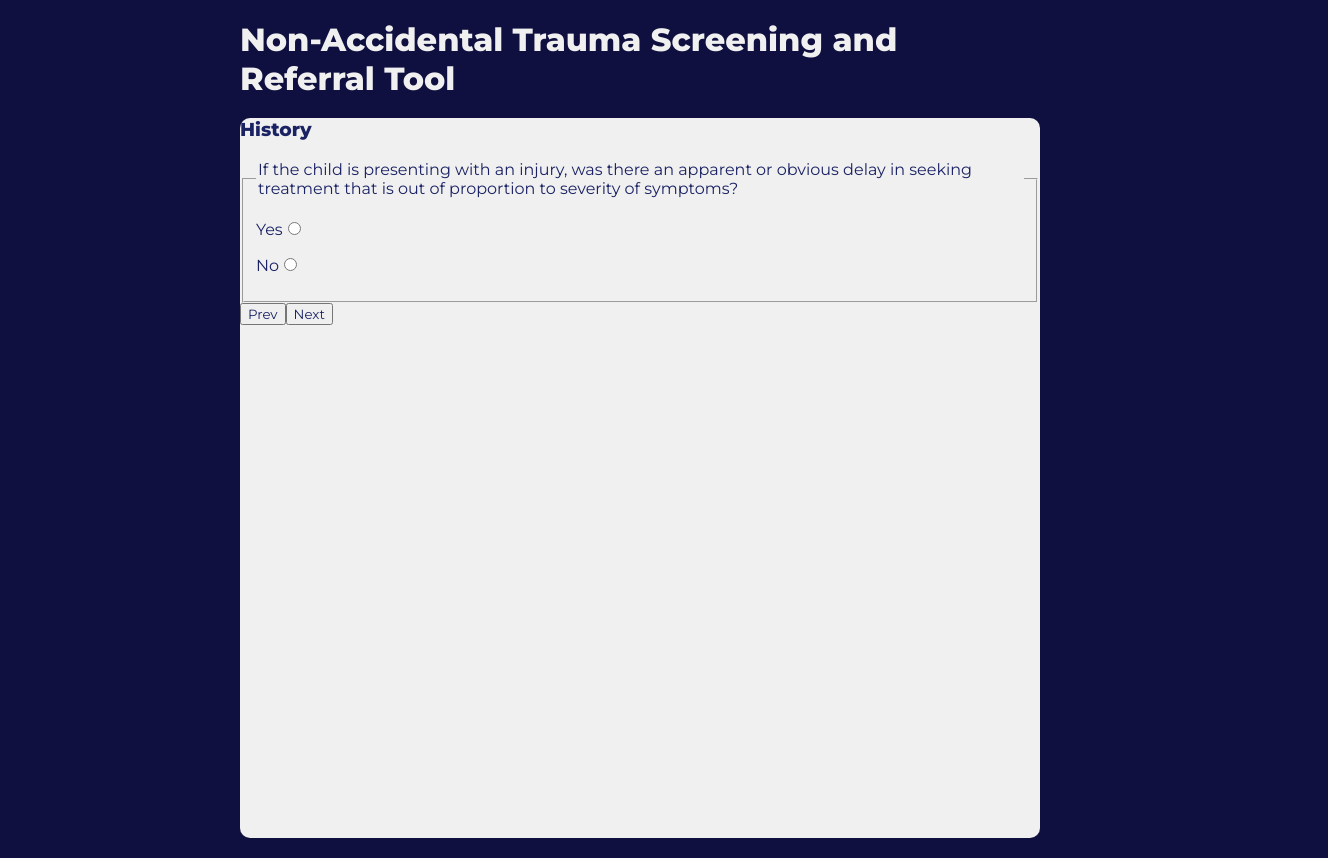
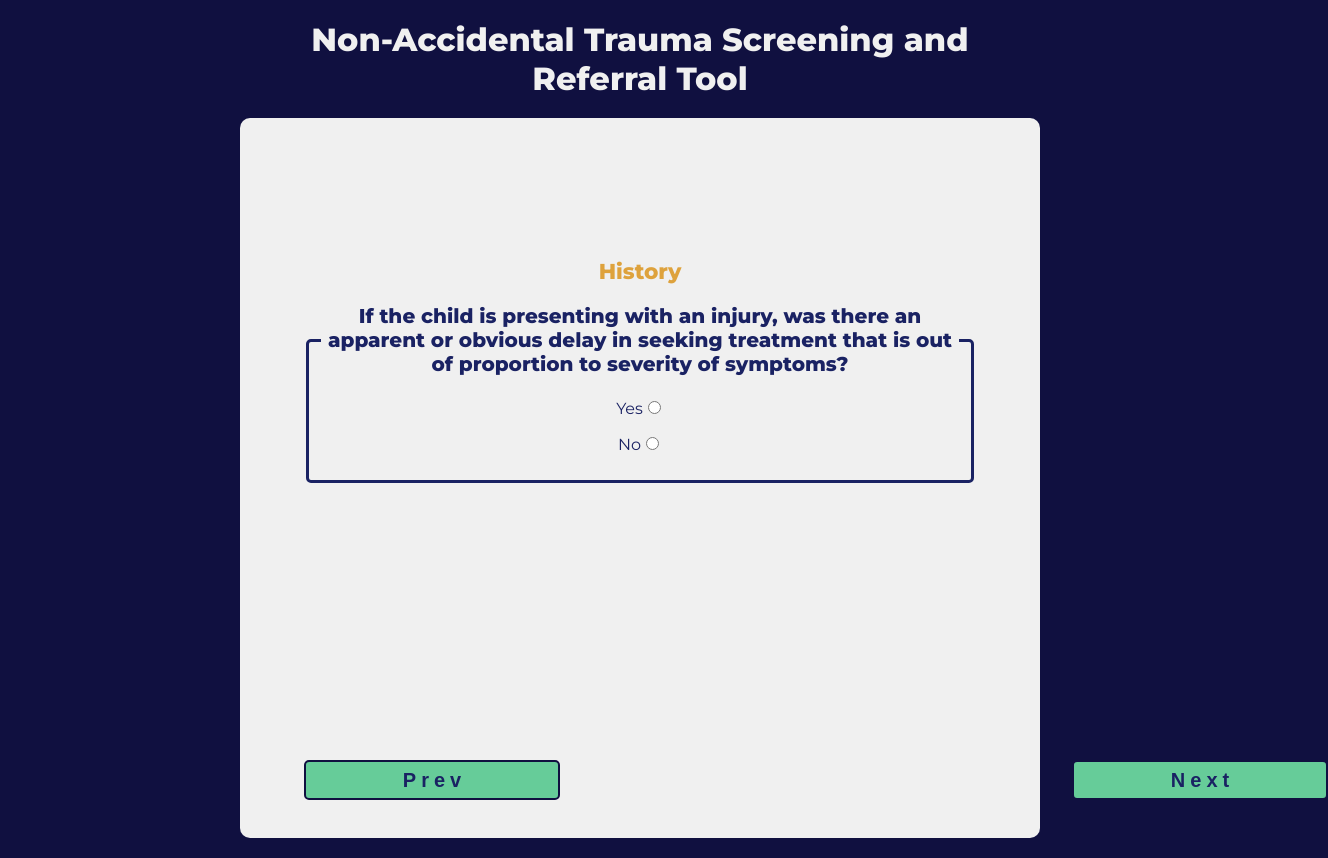
Before and after one commit to JDHofmann/ecd-frontend-only, a React (Create React App) app: page /screening_tool in a window 1280 px wide. Shown: the whole page, 1328 px wide, since content can reach past the window. Built offline with nearby package versions, Linux system fonts and the light colour scheme.

Commit message:
moving along

```diff
--- a/src/App.css
+++ b/src/App.css
@@ -1,109 +1,4 @@
-/* body {
-  background-color: #101040;
-} */
 
-/* .main-div {
-  background-color: #f0f0f0;
-  min-height: 90vh;
-  width: 90vw;
-  max-width: 800px;
-  margin: 2.5vh auto;
-  border-radius: 10px;
-}
-*/
-/* .low {
-  background-color: #f0f0f0;
-  width: 90vw;
-  max-width: 800px;
-  margin: 2.5vh auto;
-  border-radius: 10px;
-} */
-
-
-
-/* h1 {
-
-  width: 90vw;
-  max-width: 800px;
-} */
-
-
-
-
-
-.App {
-  text-align: center;
-}
-
-.intro {
-  font-size: 18px;
-  line-height: 28px;
-  margin: 10vh auto;
-  width: 75%;
-}
-
-.begin-btn {
-  font-family: Arial, Helvetica, sans-serif;
-  display: block;
-  width: 75%;
-  height: 5vh;
-  margin: 5vh auto;
-  border: 2px solid #101040;
-  border-radius: 5px;
-  font-size: 20px;
-  letter-spacing: 5px;
-  text-indent: 5px;
-  font-weight: 600;
-  line-height: 5vh;
-  transition: .4s;
-  text-decoration: none;
-  background-color: #66cc99;
-}
-
-.begin-btn:hover {
-  background-color: #dea23c;
-}
-
-.form-container {
-  padding: 10vh 5vw;
-}
-
-fieldset {
-  border: 3px solid #1a2263;
-  border-radius: 5px;
-}
-
-legend {
-  font-size: 1.25em;
-  font-weight: bold;
-  text-align: center;
-}
-
-.btn-div {
-  display: flex;
-  justify-content: space-between;
-  width: 80%;
-  position: absolute;
-  bottom: 0;
-
-}
-
-.pag-btn {
-  font-family: Arial, Helvetica, sans-serif;
-  display: block;
-  margin-top: 10vh;
-  display: block;
-  width: 20vw;
-  min-width: 100px;
-  height: 5vh;
-  border: 2px solid #101040;
-  border-radius: 5px;
-  font-size: 20px;
-  letter-spacing: 5px;
-  text-indent: 5px;
-  font-weight: 600;
-  background-color: #66cc99;
-}
 
 .prev {
   /* left: 10vw; */
@@ -136,22 +31,7 @@ legend {
   /* text-align: center; */
 }
 
- h3 {
-  text-align: center;
-  margin: 5vh auto 2.5vh;
-  font-size: 1.35em;
-  color: #dea23c;
-  /* padding-top: 2.5vh; */
-}
 
-h2 {
-  padding-top: 5vh;
-  font-size: 1.65em;
-}
-
- h4 {
-  color: #4040a0;
-}
 
 .follow-up p{
   margin: 1vh auto;
--- a/src/styles/_variables.scss
+++ b/src/styles/_variables.scss
@@ -1,3 +1,5 @@
 $backgroundColor: #101040;
 $primaryTextColor: #1a2263;
 $secondaryBackground: #f0f0f0;
+$btnColor: #66cc99;
+$btnHoverColor: #dea23c;
--- a/src/styles/app.css
+++ b/src/styles/app.css
@@ -12,6 +12,7 @@ ul, li {
 
 body {
   background-color: #101040;
+  text-align: center;
 }
 
 .main-div {
@@ -21,6 +22,10 @@ body {
   background-color: #f0f0f0;
   min-height: 90vh;
   border-radius: 10px;
+}
+
+.form-container {
+  padding: 10vh 5vw;
 }
 
 .low {
@@ -38,9 +43,106 @@ h1 {
   color: #f0f0f0;
 }
 
+h2 {
+  padding-top: 5vh;
+  font-size: 1.65em;
+}
+
+h3 {
+  margin: 2.5vh auto;
+  padding-top: 5vh;
+  text-align: center;
+  font-size: 1.35em;
+  color: #dea23c;
+}
+
+h4 {
+  color: #4040a0;
+}
+
 .low h3, .low h4 {
   margin: 2.5vh auto;
   width: 70%;
   scale: 1.2;
 }
+
+.intro {
+  font-size: 1.2em;
+  line-height: 1.5em;
+  margin: 10vh auto;
+  width: 75%;
+}
+
+.begin-btn {
+  background: #66cc99;
+  font-family: Arial, Helvetica, sans-serif;
+  border: 2px solid #101040;
+  border-radius: 5px;
+  font-size: 20px;
+  letter-spacing: 5px;
+  text-indent: 5px;
+  font-weight: 600;
+  -webkit-transition: .4s;
+  transition: .4s;
+  display: block;
+  width: 75%;
+  height: 5vh;
+  margin: 5vh auto;
+  font-size: 20px;
+  letter-spacing: 5px;
+  text-indent: 5px;
+  font-weight: 600;
+  line-height: 5vh;
+  text-decoration: none;
+}
+
+.begin-btn:hover {
+  background-color: #dea23c;
+}
+
+fieldset {
+  border: 3px solid #1a2263;
+  border-radius: 5px;
+}
+
+legend {
+  font-size: 1.25em;
+  font-weight: bold;
+  text-align: center;
+}
+
+.btn-div {
+  display: -webkit-box;
+  display: -ms-flexbox;
+  display: flex;
+  -webkit-box-pack: justify;
+      -ms-flex-pack: justify;
+          justify-content: space-between;
+  width: 80%;
+  position: absolute;
+  bottom: 0;
+}
+
+.pag-btn {
+  background: #66cc99;
+  font-family: Arial, Helvetica, sans-serif;
+  border: 2px solid #101040;
+  border-radius: 5px;
+  font-size: 20px;
+  letter-spacing: 5px;
+  text-indent: 5px;
+  font-weight: 600;
+  -webkit-transition: .4s;
+  transition: .4s;
+  display: block;
+  margin-top: 10vh;
+  display: block;
+  width: 20vw;
+  min-width: 100px;
+  height: 5vh;
+}
+
+.pag-btn:hover {
+  background-color: #dea23c;
+}
 /*# sourceMappingURL=app.css.map */
--- a/src/styles/app.scss
+++ b/src/styles/app.scss
@@ -7,6 +7,21 @@
 
 @mixin centered(){
     margin: 2.5vh auto;
+}
+
+@mixin button(){
+    background: $btnColor;
+    font-family: Arial, Helvetica, sans-serif;
+    border: 2px solid #101040;
+    border-radius: 5px;
+    font-size: 20px;
+    letter-spacing: 5px;
+    text-indent: 5px;
+    font-weight: 600;
+    transition: .4s;
+    &:hover{
+        background-color: $btnHoverColor;
+    }
 }
 
 * {
@@ -23,6 +38,7 @@ ul, li {
 
 body {
     background-color: $backgroundColor;
+    text-align: center;
 }
 
 .main-div {
@@ -33,12 +49,16 @@ body {
     border-radius: 10px;
 }
 
+.form-container {
+    padding: 10vh 5vw;
+}
+
 .low {
     @include mainWidth();
     @include centered();
     background-color: $secondaryBackground;
     border-radius: 10px;
-  }
+}
 
 h1 {
     @include mainWidth();
@@ -46,8 +66,78 @@ h1 {
     color: $secondaryBackground;
 }
 
+h2 {
+    padding-top: 5vh;
+    font-size: 1.65em;
+}
+h3 {
+    @include centered();
+    padding-top: 5vh;
+    text-align: center;
+    font-size: 1.35em;
+    color: #dea23c;
+}
+
+h4 {
+    color: #4040a0;
+}
+
 .low h3, .low h4 {
     @include centered();
     width: 70%;
     scale: 1.2;
-  }
+}
+
+.intro {
+    font-size: 1.2em;
+    line-height: 1.5em;
+    margin: 10vh auto;
+    width: 75%;
+}
+
+.begin-btn {
+    @include button();
+    display: block;
+    width: 75%;
+    height: 5vh;
+    margin: 5vh auto;
+    font-size: 20px;
+    letter-spacing: 5px;
+    text-indent: 5px;
+    font-weight: 600;
+    line-height: 5vh;
+    text-decoration: none;
+}
+
+// .begin-btn:hover, .begin-btn:focus {
+
+// }
+
+fieldset {
+    border: 3px solid #1a2263;
+    border-radius: 5px;
+}
+
+legend {
+    font-size: 1.25em;
+    font-weight: bold;
+    text-align: center;
+}
+
+.btn-div {
+    display: flex;
+    justify-content: space-between;
+    width: 80%;
+    position: absolute;
+    bottom: 0;
+}
+
+.pag-btn {
+    @include button();
+    display: block;
+    margin-top: 10vh;
+    display: block;
+    width: 20vw;
+    min-width: 100px;
+    height: 5vh;
+}
```
Also changed, not shown: 1 other file (tests, documents, lock files or other folders).
